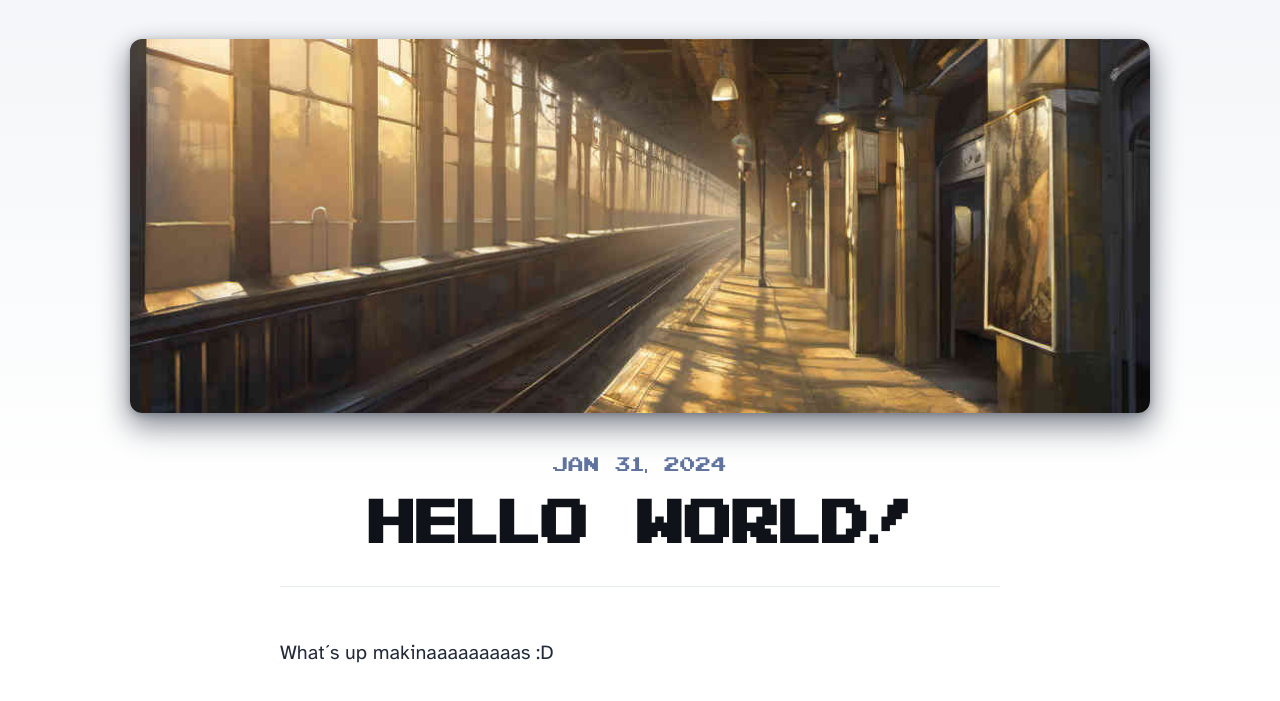
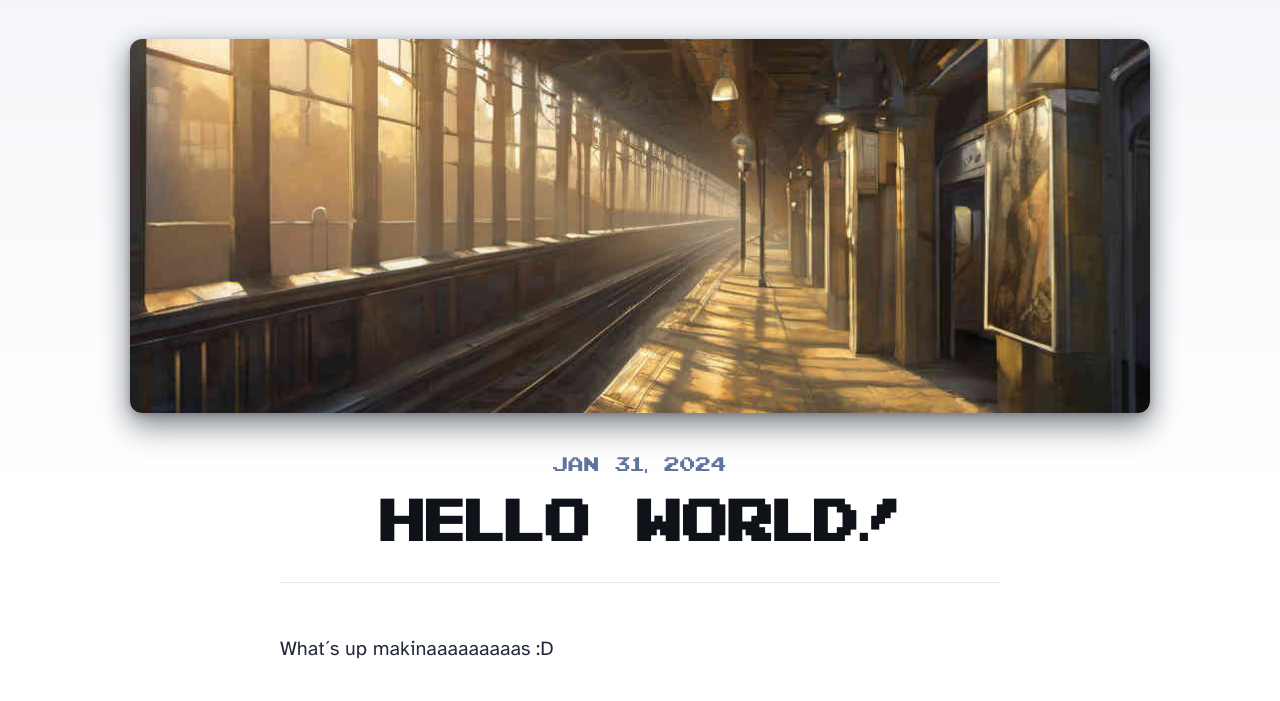
Before and after one commit to PlayMakina/playmakina, an Astro site: page /en/post-2024-01-31 in a window 1280 px wide. Shown: the part 99-800 px from the top of the page. Built offline with nearby package versions, Linux system fonts and the light colour scheme; Astro itself is replaced by a stand-in of ours.

Commit message:
hotfix: fontsize titles

```diff
--- a/src/styles/global.css
+++ b/src/styles/global.css
@@ -127,6 +127,7 @@ h6 {
 }
 h1 {
 	font-size: 3.052em;
+	font-size: calc(100% + 3vw);
 }
 h2 {
 	font-size: 2.441em;
```
